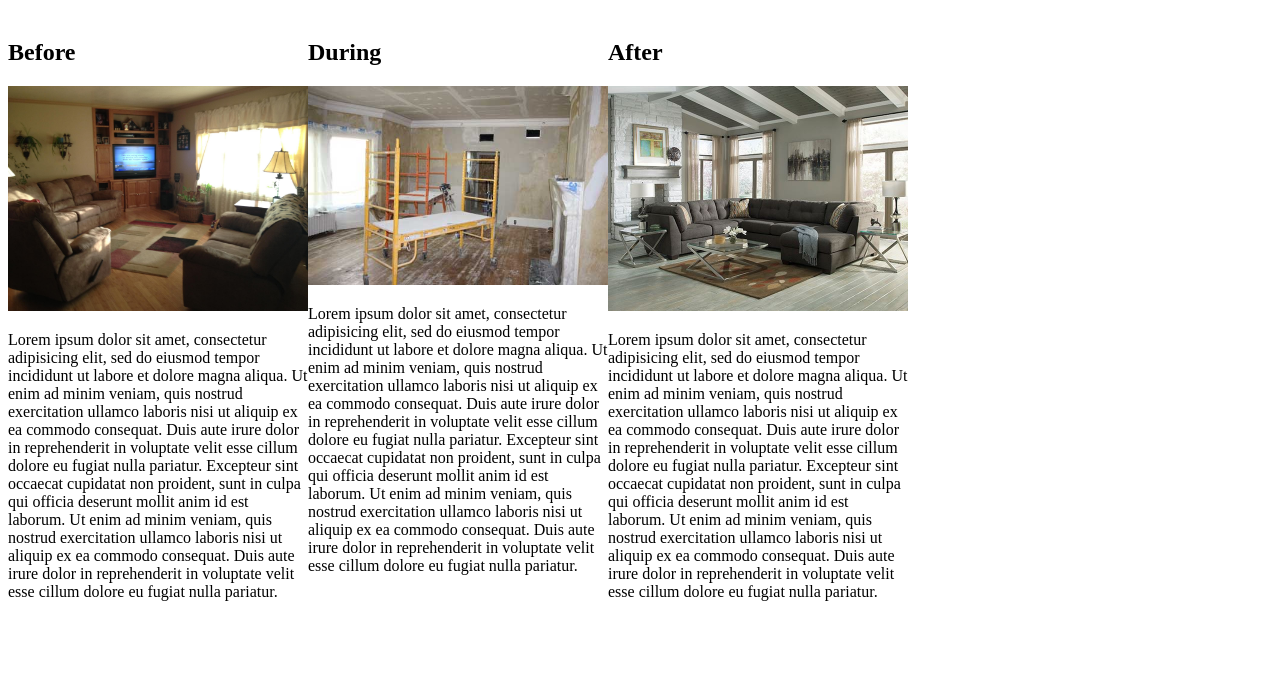
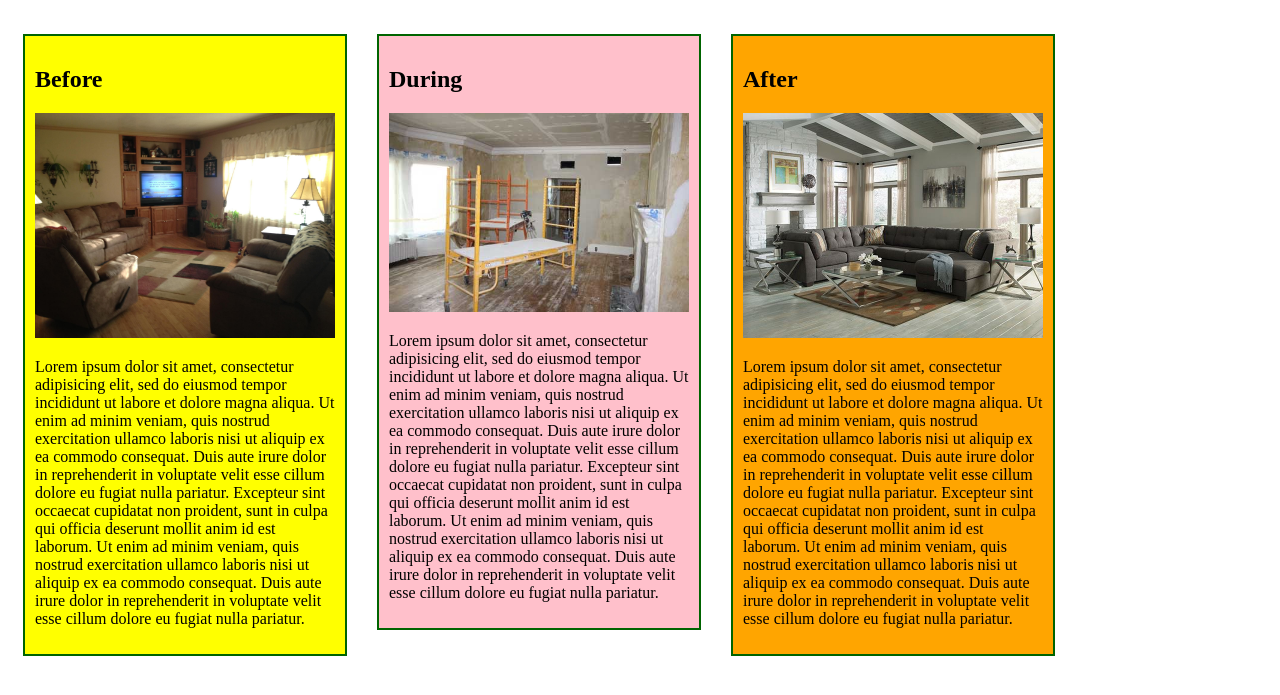
Before and after one commit to sfujiki92/interior-decorator, a plain HTML site: page design-choice.html in a window 1280 px wide. Shown: the part 61-756 px from the top of the page. Drawn offline with Linux system fonts and the light colour scheme.

Commit message:
added background colors

```diff
--- a/css/design-styles.css
+++ b/css/design-styles.css
@@ -1,4 +1,19 @@
 .column {
   width: 300px;
   float: left;
+  border: 2px solid darkgreen;
+  margin: 15px;
+  padding: 10px;
 }
+
+.one {
+  background-color: yellow;
+}
+
+.two {
+  background-color: pink;
+}
+
+.three {
+  background-color: orange;
+}
--- a/design-choice.html
+++ b/design-choice.html
@@ -8,7 +8,7 @@
     <h1>Room Makeover</h1>
 
 
-    <div class="column">
+    <div class="column one">
       <h2>Before</h2>
       <img src="img/oldroom.jpg" alt="photo of the old living room" width="300">
       <p>Lorem ipsum dolor sit amet, consectetur adipisicing elit, sed do eiusmod tempor incididunt ut labore et dolore magna aliqua. Ut enim ad minim veniam, quis nostrud exercitation ullamco laboris nisi ut aliquip ex ea commodo consequat. Duis aute irure dolor in reprehenderit in voluptate velit esse cillum dolore eu fugiat nulla pariatur. Excepteur sint occaecat cupidatat non proident, sunt in culpa qui officia deserunt mollit anim id est laborum. Ut enim ad minim veniam, quis nostrud exercitation ullamco laboris nisi ut aliquip ex ea commodo consequat. Duis aute irure dolor in reprehenderit in voluptate velit esse cillum dolore eu fugiat nulla pariatur.</p>
@@ -16,15 +16,15 @@
 
 
 
-    <div class="column">
-      <h2>During</h2>
-      <img src="img/processroom.jpg" alt="photo of living room construction" width="300">
-      <p>Lorem ipsum dolor sit amet, consectetur adipisicing elit, sed do eiusmod tempor incididunt ut labore et dolore magna aliqua. Ut enim ad minim veniam, quis nostrud exercitation ullamco laboris nisi ut aliquip ex ea commodo consequat. Duis aute irure dolor in reprehenderit in voluptate velit esse cillum dolore eu fugiat nulla pariatur. Excepteur sint occaecat cupidatat non proident, sunt in culpa qui officia deserunt mollit anim id est laborum. Ut enim ad minim veniam, quis nostrud exercitation ullamco laboris nisi ut aliquip ex ea commodo consequat. Duis aute irure dolor in reprehenderit in voluptate velit esse cillum dolore eu fugiat nulla pariatur.</p>
+    <div class="column two">
+     <h2>During</h2>
+     <img src="img/processroom.jpg" alt="photo of living room construction" width="300">
+        <p>Lorem ipsum dolor sit amet, consectetur adipisicing elit, sed do eiusmod tempor incididunt ut labore et dolore magna aliqua. Ut enim ad minim veniam, quis nostrud exercitation ullamco laboris nisi ut aliquip ex ea commodo consequat. Duis aute irure dolor in reprehenderit in voluptate velit esse cillum dolore eu fugiat nulla pariatur. Excepteur sint occaecat cupidatat non proident, sunt in culpa qui officia deserunt mollit anim id est laborum. Ut enim ad minim veniam, quis nostrud exercitation ullamco laboris nisi ut aliquip ex ea commodo consequat. Duis aute irure dolor in reprehenderit in voluptate velit esse cillum dolore eu fugiat nulla pariatur.</p>
     </div>
 
 
 
-    <div class="column">
+    <div class="column three">
       <h2>After</h2>
       <img src="img/newroom.jpeg" alt="photo of the new living room" width="300">
       <p>Lorem ipsum dolor sit amet, consectetur adipisicing elit, sed do eiusmod tempor incididunt ut labore et dolore magna aliqua. Ut enim ad minim veniam, quis nostrud exercitation ullamco laboris nisi ut aliquip ex ea commodo consequat. Duis aute irure dolor in reprehenderit in voluptate velit esse cillum dolore eu fugiat nulla pariatur. Excepteur sint occaecat cupidatat non proident, sunt in culpa qui officia deserunt mollit anim id est laborum. Ut enim ad minim veniam, quis nostrud exercitation ullamco laboris nisi ut aliquip ex ea commodo consequat. Duis aute irure dolor in reprehenderit in voluptate velit esse cillum dolore eu fugiat nulla pariatur.</p>
```
